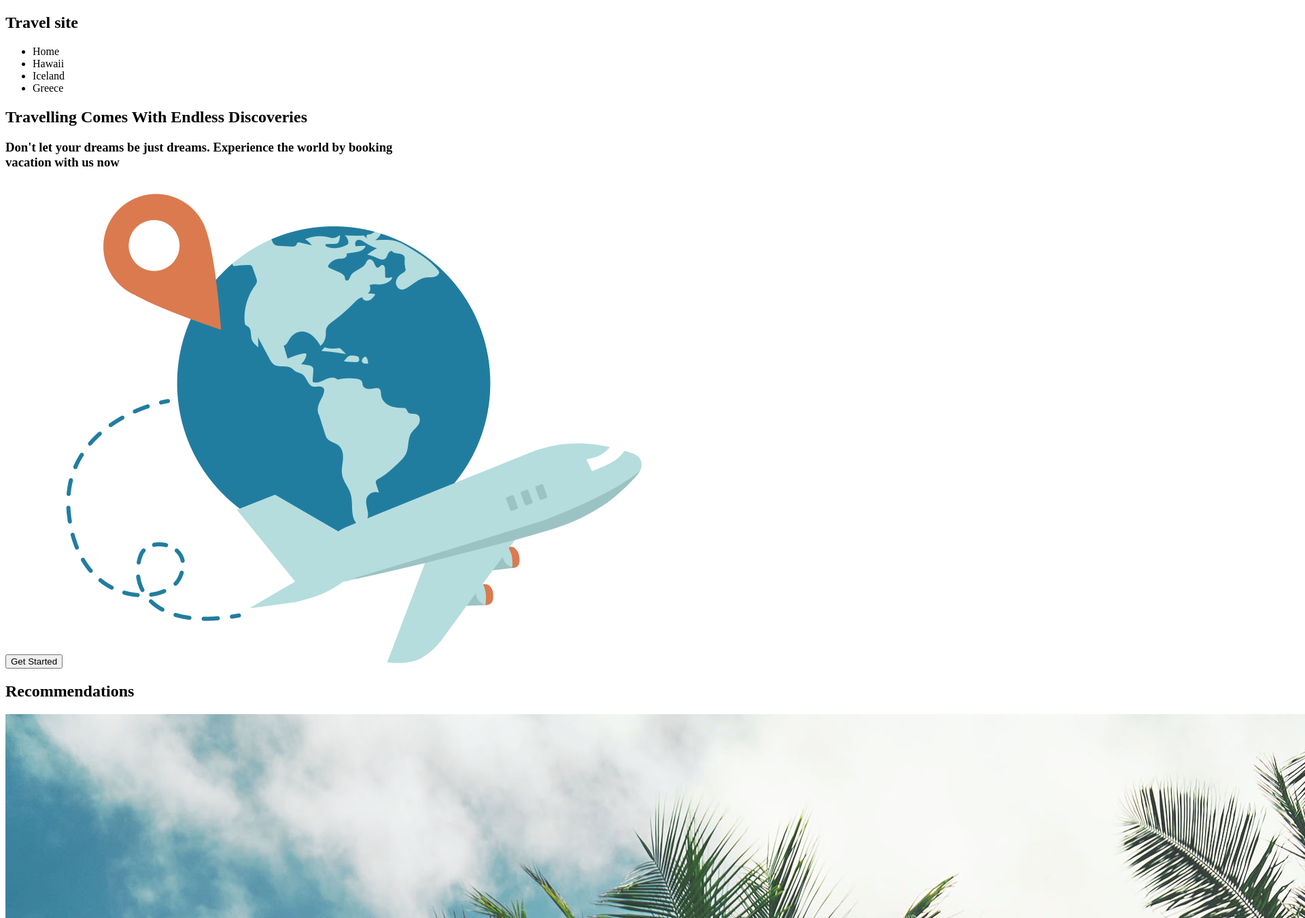
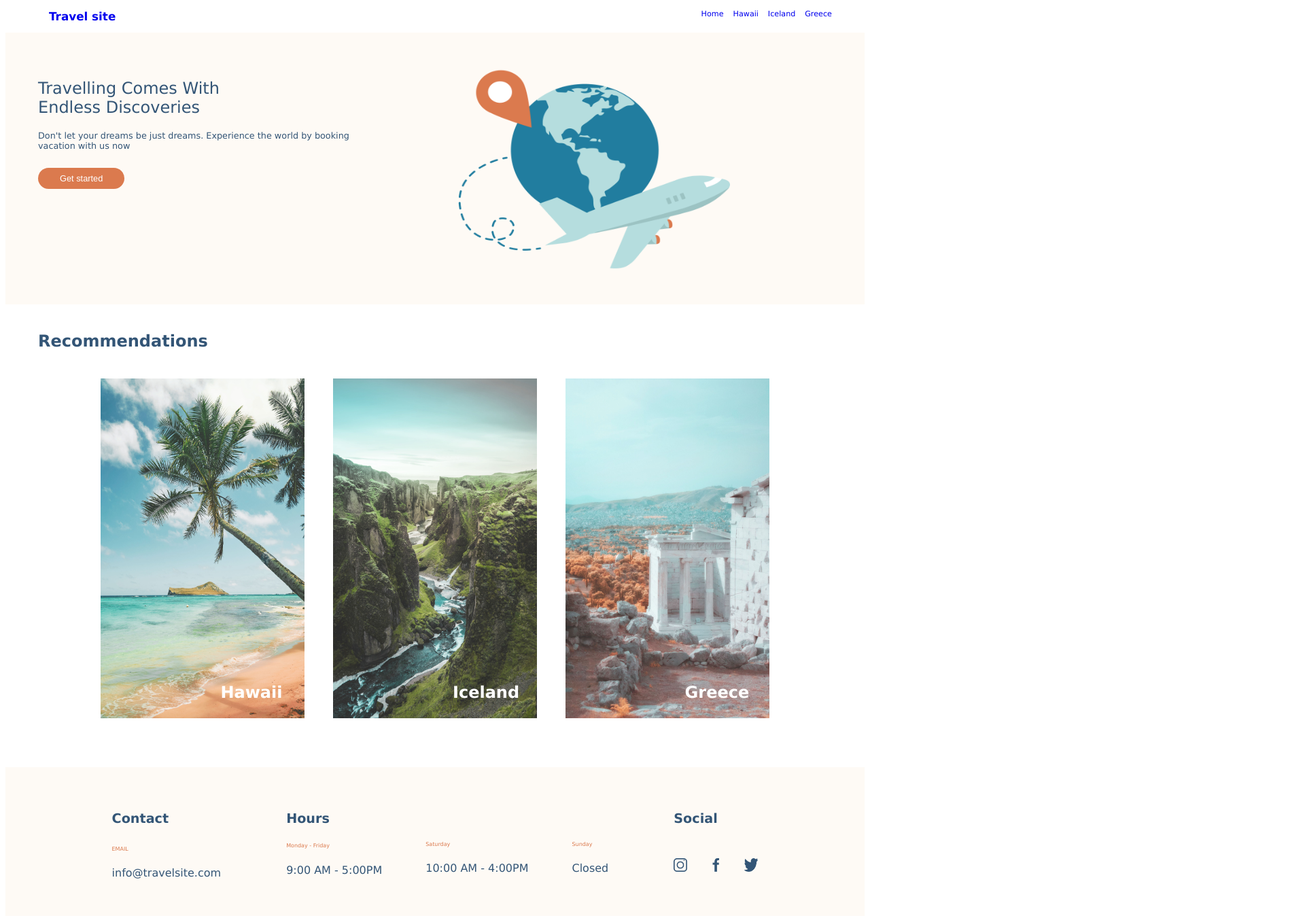
Before and after one commit to learnkz/Travel-Site, a plain HTML site: page index.html in a window 1280 px wide. Shown: the top 1351 px of the page at 68% size, 1920 px wide, since content can reach past the window. Drawn offline with Linux system fonts and the light colour scheme.

Commit message:
2nd input

```diff
--- a/CSS/destinations.css
+++ b/CSS/destinations.css
@@ -0,0 +1,16 @@
+*,
+*::before,
+*::after {
+    box-sizing: border-box;
+}
+
+.table {
+    display: flex;
+    justify-content: center;
+    position: relative;
+}
+
+
+/* <div>
+            <img class="background-image" src="../Assets/Images/hawaii.jpg">
+        </div> */
--- a/CSS/global.css
+++ b/CSS/global.css
@@ -0,0 +1,99 @@
+*,
+*::before,
+*::after {
+    box-sizing: border-box;
+}
+
+.navbar {
+    background-color: #FFFFFF;
+    color: #335576;
+    font-family: Verdana, Geneva, Tahoma, sans-serif;
+    font-size: 0.7rem;
+    font-weight: 100;
+    margin-left: 4rem;
+}
+
+.navbar ul li {
+    border-color: #DB7a4E;
+    display: inline-block;
+    margin-left: 0.5rem;
+    font-family: Verdana, Geneva, Tahoma, sans-serif;
+    font-size: 0.7rem;
+    font-weight: 100;
+}
+
+.navbar ul {
+    float: right;
+    margin-right: 3rem;
+    margin-top: -0.4rem;
+}
+
+a:link {
+    text-decoration: none;
+}
+
+.footer {
+    font-family: Verdana, Geneva, Tahoma, sans-serif;
+    display: flex;
+    align-content: center;
+    justify-content: center;
+    padding: 3rem 1rem 2rem 3rem;
+    color: #335576;
+    background-color: #FEFAF5;
+}
+
+.footer div {
+    margin-left: 2rem;
+    margin-right: 2rem;
+    padding: auto;
+}
+
+.footer h2 {
+    font-size: 1.2rem;
+}
+
+.hours {
+    display: flex;
+    position: relative;
+}
+
+.odd {
+    margin-bottom: -3rem;
+}
+
+.hours-days {
+    color: #DB7a4E;
+    font-size: 0.5rem;
+    font-weight: 100;
+    margin-top: 4.5rem;
+    display: flex;
+    align-items: center;
+    justify-content: flex-start;
+    position: relative;
+}
+
+.hours-days-time {
+    font-size: 1rem;
+    font-weight: 100;
+}
+
+.weekends {
+    margin-top: 3.8rem;
+}
+
+.email {
+    color: #DB7A4E;
+    font-size: 0.5rem;
+    font-weight: 100;
+    margin-top: 1.8rem;
+}
+
+.email-id {
+    font-size: 1rem;
+    font-weight: 400;
+}
+
+.icon {
+    margin-right: 2rem;
+    margin-top: 1.9rem;
+}
--- a/CSS/main.css
+++ b/CSS/main.css
@@ -0,0 +1,76 @@
+*,
+*::before,
+*::after {
+    box-sizing: border-box;
+}
+
+.get-started {
+    background-color: #FEFAF5;
+    display: flex;
+    Padding-top: 3rem;
+    padding-bottom: 3rem;
+    font-family: Verdana, Geneva, Tahoma, sans-serif;
+}
+
+.get-started h1 {
+    color: #335576;
+    font-weight: 550;
+    margin-left: 3rem;
+}
+
+.get-started h3 {
+    color: #335576;
+    font-weight: 100;
+    margin-left: 3rem;
+    font-size: 0.8rem;
+}
+
+.get-started button {
+    margin-left: 3rem;
+    font-size: 0.8rem;
+    margin-top: 0.8rem;
+    color: #FFFFFF;
+    background-color: #DB7A4E;
+    border: #DB7a4E;
+    border-radius: 1rem;
+    padding: 0.5rem 2rem 0.5rem 2rem;
+}
+
+.get-started-img {
+    margin-left: 10rem;
+}
+
+.destination-card {
+    display: flex;
+    align-items: center;
+    justify-content: center;
+    margin-top: 1rem;
+    margin-bottom: 3rem;
+    flex-wrap: wrap;
+}
+
+.desitination-img {
+    margin: 1.3rem;
+    box-shadow: 0px 4px 4px 20% black;
+    border-radius: 0;
+    position: relative;
+    flex-wrap: wrap;
+}
+
+.desitination-name {
+    position: absolute;
+    bottom: 0.5rem;
+    color: #FFFFFF;
+    text-align: justify;
+    font-family: Verdana, Geneva, Tahoma, sans-serif;
+    margin-left: 11rem;
+}
+
+.recommendations {
+    font-family: Verdana, Geneva, Tahoma, sans-serif;
+    font-size: 1.5rem;
+    font-weight: bold;
+    color: #335576;
+    margin-left: 3rem;
+    margin-top: 2.5rem;
+}
--- a/index.html
+++ b/index.html
@@ -1,5 +1,6 @@
 <!DOCTYPE html>
 <html lang="en">
+
 <head>
     <meta charset="UTF-8">
     <meta http-equiv="X-UA-Compatible" content="IE=edge">
@@ -13,71 +14,93 @@
 
     <title>Travel Site</title>
 </head>
+
 <body>
     <!--Navigation bar Global-->
     <section>
+        <div class="navbar">
             <nav>
-            <h2>Travel site</h2>
+                <h2> <a href="./index.html">Travel site</a>
                     <ul>
-                <li>Home</li>
-                <li>Hawaii</li>
-                <li>Iceland</li>
-                <li>Greece</li>
+                        <li>
+                            <a href="./index.html">Home</a></li>
+                        <li>
+                            <a href="Pages/hawaii.html">Hawaii</a></li>
+                        <li>
+                            <a href="Pages/iceland.html">Iceland</a></li>
+                        <li>
+                            <a href="Pages/greece.html">Greece</a></li>
                     </ul>
+                </h2>
             </nav>
+        </div>
     </section>
 
     <!--Get Started-->
-    <section>
-        <h1>Travelling Comes With Endless Discoveries</h1>
+    <section class="get-started">
+        <div>
+            <h1>Travelling Comes With <br>Endless Discoveries</h1>
             <h3>Don't let your dreams be just dreams. Experience the world by booking
                 <br>vacation with us now</br>
             </h3>
-        <button>Get Started</button>
-        <img src="./Assets/Images/hero.png" alt="hero">
+            <button>Get started</button>
+        </div>
+        <div>
+            <img class="get-started-img" src="./Assets/Images/hero.png" alt="hero" width="400rem" height="300rem">
+        </div>
     </section>
 
     <!--Recommendations-->
     <section>
-        <h2>Recommendations</h2>
-        <div><img src="./Assets/Images/hawaii.jpg" alt="Hawaii"></div>
-        <div><img src="./Assets/Images/iceland.jpg" alt="Iceland"></div>
-        <div><img src="./Assets/Images/greece.jpg" alt="Greece"></div>
+        <h2 class="recommendations">Recommendations</h2>
+        <div class="destination-card">
+            <div class="desitination-img"><img src="./Assets/Images/hawaii.jpg" alt="Hawaii" width="300" height="500">
+                <h2 class="desitination-name">Hawaii</h2>
+            </div>
+            <div class="desitination-img"><img src="./Assets/Images/iceland.jpg" alt="Iceland" width="300" height="500">
+                <h2 class="desitination-name">Iceland</h2>
+            </div>
+            <div class="desitination-img"><img src="./Assets/Images/greece.jpg" alt="Greece" width="300" height="500">
+                <h2 class="desitination-name">Greece</h2>
+            </div>
+        </div>
     </section>
 
     <!--Footer Global-->
-    <section>
+    <section class="footer">
         <!--Contact-->
         <div>
             <h2>Contact</h2>
-            <h4>EMAIL</h4>
-            <h4>info@travelsite.com</h4>
+            <h4 class="email">EMAIL</h4>
+            <h4 class="email-id">info@travelsite.com</h4>
         </div>
         <!--Hours-->
+        <div class="hours">
+
             <div>
-            <h2>Hours</h2>
-            <div>
-                <h4>Monday - Friday</h4>
-                <h4>9:00 AM - 5:00PM</h4>
+                <h2 class="odd">Hours</h2>
+                <h4 class="hours-days">Monday - Friday</h4>
+                <h4 class="hours-days-time">9:00 AM - 5:00PM</h4>
             </div>
             <div>
-                <h4>Saturday</h4>
-                <h4>10:00 AM - 4:00PM</h4>
+                <h4 class="hours-days weekends">Saturday</h4>
+                <h4 class="hours-days-time">10:00 AM - 4:00PM</h4>
             </div>
             <div>
-                <h4>Sunday</h4>
-                <h4>Closed</h4>
+                <h4 class="hours-days weekends">Sunday</h4>
+                <h4 class="hours-days-time">Closed</h4>
             </div>
         </div>
 
         <!--Social-->
         <div>
             <h2>Social</h2>
-                <em><a href= "https://www.instagram.com"><img src="./Assets/Icons/icon-instagram.png" alt="instagram" width="" height=""></a></em>
-                <em><a href= "https://www.facebook.com/"><img src="./Assets/Icons/icon-facebook.png" alt="facebook" width="" height=""></a></em>
-                <em><a href= "https://twitter.com"><img src="./Assets/Icons/icon-twitter.png" alt="twitter" width="" height=""></a></em>
+            <em><a href= "https://www.instagram.com"><img class="icon" src="./Assets/Icons/icon-instagram.png" alt="instagram" width="20" height="20"></a></em>
+            <em><a href= "https://www.facebook.com/"><img class="icon" src="./Assets/Icons/icon-facebook.png" alt="facebook" width="10" height="20"></a></em>
+            <em><a href= "https://twitter.com"><img class="icon" src="./Assets/Icons/icon-twitter.png" alt="twitter" width="20" height="20"></a></em>
         </div>
     </section>
 
 </body>
+
 </html>
```
Also changed, not shown: Pages/greece.html (+23 -2 lines), Pages/hawaii.html (+89 -2 lines), Pages/iceland.html (+23 -2 lines), 1 other file. Lines whose indentation alone changed are shown as unchanged.
